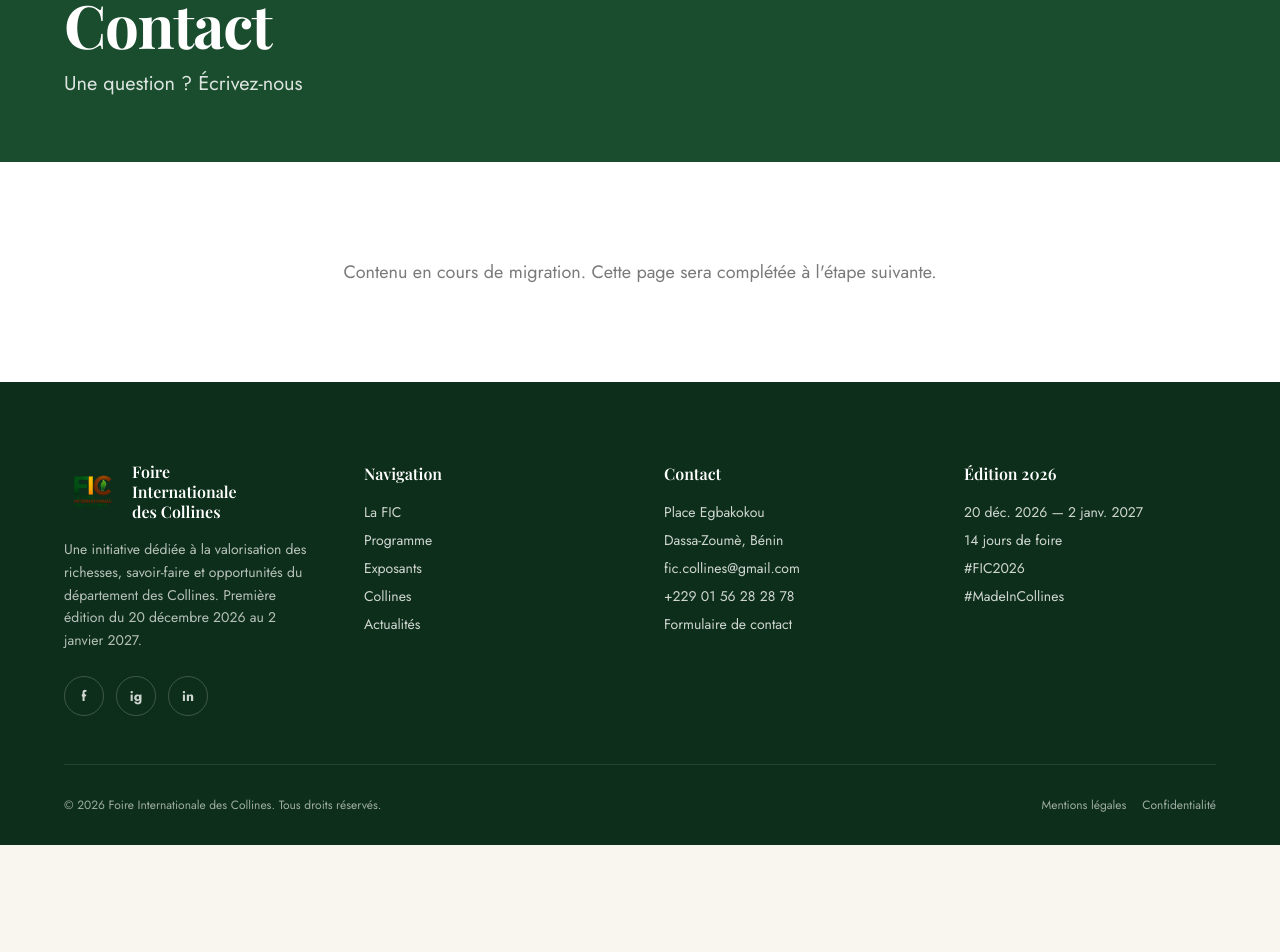
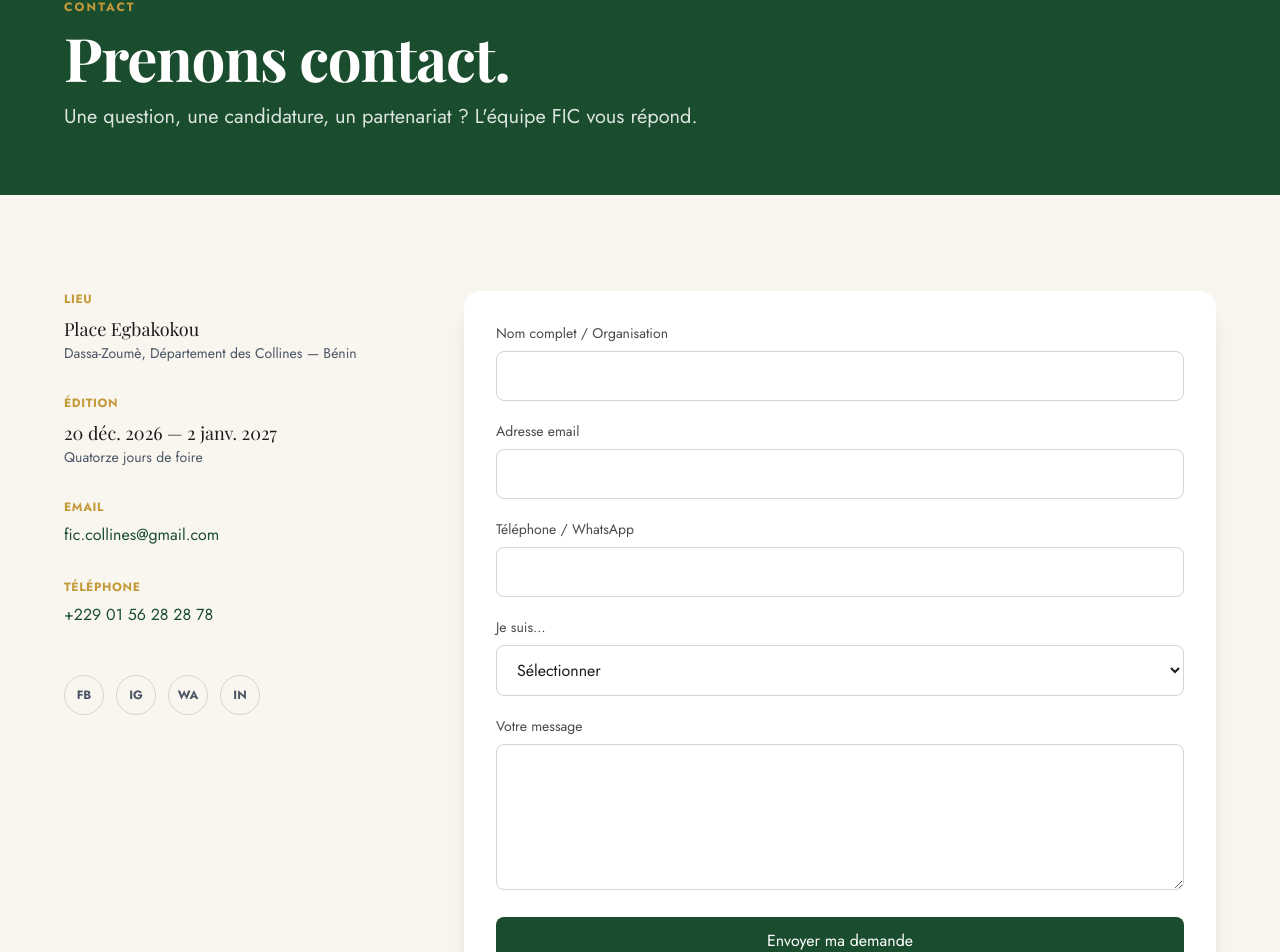
Before and after one commit to kotchoffas-commits/fic-site, a Next.js app in the folder next/: page /contact in a window 1280 px wide. Shown: the part 203-1155 px from the top of the page. Before the commit the page ends 1048 px from the top, so only its background shows below. Built offline with nearby package versions, Linux system fonts and the light colour scheme.

Commit message:
feat(next): page /contact complète — formulaire, coordonnées, carte, mentions légales

```diff
--- a/next/app/contact/page.tsx
+++ b/next/app/contact/page.tsx
@@ -1,19 +1,98 @@
 import PageHero from "@/components/sections/PageHero";
+import ContactForm from "@/components/forms/ContactForm";
+import MapSection from "@/components/sections/MapSection";
+
+const MENTIONS = [
+  { t: "Éditeur du site", d: "Foire Internationale des Collines (FIC). Siège : Dassa-Zoumè, Département des Collines, Bénin. Contact : fic.collines@gmail.com" },
+  { t: "Hébergement", d: "Site hébergé sur Railway.app." },
+  { t: "Propriété intellectuelle", d: "L'ensemble des contenus (textes, images, logos) est la propriété de la FIC ou de ses partenaires. Toute reproduction sans autorisation est interdite." },
+  { t: "Données personnelles", d: "Les informations transmises via le formulaire sont utilisées uniquement pour répondre à votre demande. Vous pouvez demander leur suppression à fic.collines@gmail.com." },
+];
 
 export const metadata = {
   title: "Contact — FIC 2026",
-  description: "Une question ? Écrivez-nous",
+  description: "Contactez l'équipe de la Foire Internationale des Collines.",
 };
 
 export default function Page() {
   return (
     <>
-      <PageHero title="Contact" subtitle="Une question ? Écrivez-nous" breadcrumb="Contact" />
-      <section className="py-16 md:py-24 bg-white">
-        <div className="max-w-[1200px] mx-auto px-6 text-center">
-          <p className="text-gray-500 text-lg">
-            Contenu en cours de migration. Cette page sera complétée à l'étape suivante.
-          </p>
+      <PageHero
+        kicker="Contact"
+        title="Prenons contact."
+        subtitle="Une question, une candidature, un partenariat ? L'équipe FIC vous répond."
+        breadcrumb="Contact"
+      />
+
+      <section className="py-16 md:py-24 bg-cream">
+        <div className="max-w-[1200px] mx-auto px-6">
+          <div className="grid grid-cols-1 lg:grid-cols-3 gap-12 items-start">
+            <div className="space-y-8">
+              <div>
+                <span className="block text-xs uppercase tracking-wider text-gold font-semibold mb-2">Lieu</span>
+                <div className="font-serif text-lg">Place Egbakokou</div>
+                <div className="text-gray-600 text-sm">Dassa-Zoumè, Département des Collines — Bénin</div>
+              </div>
+              <div>
+                <span className="block text-xs uppercase tracking-wider text-gold font-semibold mb-2">Édition</span>
+                <div className="font-serif text-lg">20 déc. 2026 — 2 janv. 2027</div>
+                <div className="text-gray-600 text-sm">Quatorze jours de foire</div>
+              </div>
+              <div>
+                <span className="block text-xs uppercase tracking-wider text-gold font-semibold mb-2">Email</span>
+                <a href="mailto:fic.collines@gmail.com" className="text-green font-medium hover:text-green-dark transition">
+                  fic.collines@gmail.com
+                </a>
+              </div>
+              <div>
+                <span className="block text-xs uppercase tracking-wider text-gold font-semibold mb-2">Téléphone</span>
+                <a href="tel:+2290156282878" className="text-green font-medium hover:text-green-dark transition">
+                  +229 01 56 28 28 78
+                </a>
+              </div>
+              <div className="flex gap-3 pt-4">
+                {[
+                  { l: "FB", h: "https://www.facebook.com/FoireInternationaledescollines" },
+                  { l: "IG", h: "#" },
+                  { l: "WA", h: "#" },
+                  { l: "IN", h: "#" },
+                ].map((s) => (
+                  <a
+                    key={s.l}
+                    href={s.h}
+                    target="_blank"
+                    rel="noopener"
+                    aria-label={s.l}
+                    className="w-10 h-10 rounded-full border border-gray-300 flex items-center justify-center text-xs font-bold text-gray-600 hover:bg-green hover:border-green hover:text-white transition"
+                  >
+                    {s.l}
+                  </a>
+                ))}
+              </div>
+            </div>
+            <div className="lg:col-span-2">
+              <ContactForm />
+            </div>
+          </div>
+        </div>
+      </section>
+
+      <MapSection />
+
+      <section className="py-16 md:py-24 bg-cream">
+        <div className="max-w-[1200px] mx-auto px-6">
+          <div className="text-center max-w-3xl mx-auto mb-12">
+            <span className="inline-block text-xs font-semibold tracking-[0.18em] uppercase text-gold mb-3">Mentions légales</span>
+            <h2 className="font-serif text-3xl md:text-5xl font-bold">Informations légales.</h2>
+          </div>
+          <div className="grid grid-cols-1 md:grid-cols-2 gap-8">
+            {MENTIONS.map((m) => (
+              <div key={m.t} className="bg-white rounded-3xl p-8 border border-gray-100 hover:shadow-lg transition">
+                <h3 className="font-serif text-xl font-bold mb-2">{m.t}</h3>
+                <p className="text-gray-700">{m.d}</p>
+              </div>
+            ))}
+          </div>
         </div>
       </section>
     </>
--- /dev/null
+++ b/next/components/forms/ContactForm.tsx
@@ -0,0 +1,101 @@
+"use client";
+
+import { useState } from "react";
+
+export default function ContactForm() {
+  const [sent, setSent] = useState(false);
+  const [loading, setLoading] = useState(false);
+
+  async function onSubmit(e: React.FormEvent<HTMLFormElement>) {
+    e.preventDefault();
+    setLoading(true);
+    await new Promise((r) => setTimeout(r, 800));
+    setLoading(false);
+    setSent(true);
+  }
+
+  if (sent) {
+    return (
+      <div className="bg-emerald-50 border-2 border-emerald-200 rounded-2xl p-8 text-center">
+        <div className="w-14 h-14 rounded-full bg-emerald-500 text-white flex items-center justify-center mx-auto mb-4 text-2xl">
+          ✓
+        </div>
+        <h3 className="font-serif text-2xl font-bold mb-2 text-emerald-900">Message envoyé</h3>
+        <p className="text-emerald-800">
+          Merci pour votre message. L'équipe FIC vous répondra dans les plus brefs délais.
+        </p>
+      </div>
+    );
+  }
+
+  return (
+    <form onSubmit={onSubmit} className="bg-white rounded-2xl shadow-xl p-8 space-y-5">
+      <div>
+        <label htmlFor="nom" className="block text-sm font-medium text-gray-700 mb-2">
+          Nom complet / Organisation
+        </label>
+        <input
+          type="text" id="nom" name="nom" required
+          className="w-full px-4 py-3 rounded-lg border border-gray-300 focus:ring-2 focus:ring-green focus:border-transparent outline-none transition"
+        />
+      </div>
+
+      <div>
+        <label htmlFor="email" className="block text-sm font-medium text-gray-700 mb-2">
+          Adresse email
+        </label>
+        <input
+          type="email" id="email" name="email" required
+          className="w-full px-4 py-3 rounded-lg border border-gray-300 focus:ring-2 focus:ring-green focus:border-transparent outline-none transition"
+        />
+      </div>
+
+      <div>
+        <label htmlFor="tel" className="block text-sm font-medium text-gray-700 mb-2">
+          Téléphone / WhatsApp
+        </label>
+        <input
+          type="tel" id="tel" name="tel"
+          className="w-full px-4 py-3 rounded-lg border border-gray-300 focus:ring-2 focus:ring-green focus:border-transparent outline-none transition"
+        />
+      </div>
+
+      <div>
+        <label htmlFor="profil" className="block text-sm font-medium text-gray-700 mb-2">
+          Je suis…
+        </label>
+        <select
+          id="profil" name="profil" required
+          className="w-full px-4 py-3 rounded-lg border border-gray-300 focus:ring-2 focus:ring-green focus:border-transparent outline-none transition bg-white"
+        >
+          <option value="">Sélectionner</option>
+          <option>Exposant / Producteur</option>
+          <option>Artisan</option>
+          <option>Entrepreneur</option>
+          <option>Partenaire institutionnel</option>
+          <option>Visiteur</option>
+          <option>Presse / Média</option>
+          <option>Autre</option>
+        </select>
+      </div>
+
+      <div>
+        <label htmlFor="message" className="block text-sm font-medium text-gray-700 mb-2">
+          Votre message
+        </label>
+        <textarea
+          id="message" name="message" required rows={5}
+          className="w-full px-4 py-3 rounded-lg border border-gray-300 focus:ring-2 focus:ring-green focus:border-transparent outline-none transition resize-y"
+        />
+      </div>
+
+      <button
+        type="submit"
+        disabled={loading}
+        className="w-full bg-green text-white px-6 py-3 rounded-lg font-medium hover:bg-green-dark transition disabled:bg-gray-400 disabled:cursor-not-allowed"
+      >
+        {loading ? "Envoi en cours…" : "Envoyer ma demande"}
+      </button>
+    </form>
+  );
+}
```
